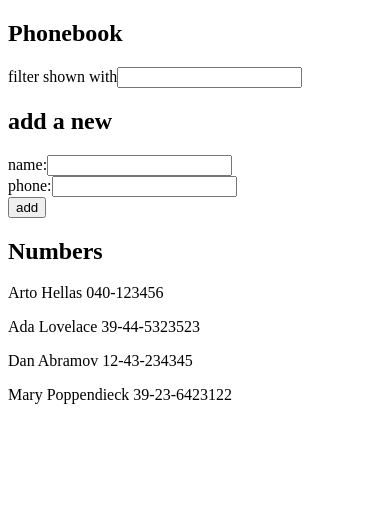
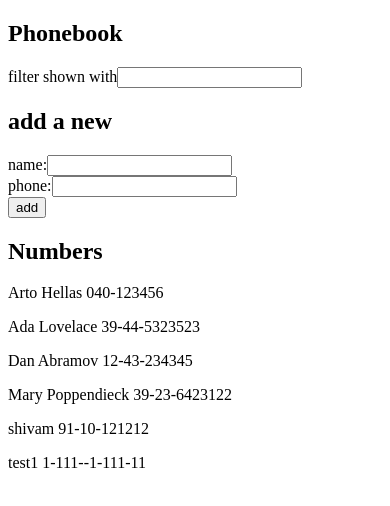
Before and after one commit to shilohchis/fullstackopen, a React (Create React App) app in the folder part2/phonebook/: page / in a window 390 px wide. Shown: the top 506 px of the page. Built offline with nearby package versions, Linux system fonts and the light colour scheme; data requests are answered from the project's data file.

Commit message:
Finish 2.15: Phonebook step7 & 2.16: Phonebook step8

```diff
--- a/part2/phonebook/db.json
+++ b/part2/phonebook/db.json
@@ -1,5 +1,5 @@
 {
-    "persons":[
+  "persons": [
     {
       "name": "Arto Hellas",
       "number": "040-123456",
@@ -19,6 +19,16 @@
       "name": "Mary Poppendieck",
       "number": "39-23-6423122",
       "id": 4
+    },
+    {
+      "name": "shivam",
+      "number": "91-10-121212",
+      "id": 5
+    },
+    {
+      "name": "test1",
+      "number": "1-111--1-111-11",
+      "id": 6
     }
   ]
 }
--- a/part2/phonebook/src/pages/App.js
+++ b/part2/phonebook/src/pages/App.js
@@ -4,14 +4,13 @@ import Search from '../sections/Search';
 import FlatList from '../components/FlatList';
 import HeaderType from '../components/HeaderType';
 import _ from 'lodash';
-import axios from 'axios';
+import phonebook from '../services/phonebook';
 
 const App = () => {
     const [ showAll, setShowAll ] = useState(true);
     const [ search, setSearch ] = useState('');
     const [ newName, setNewName ] = useState('');
     const [ newPhone, setNewPhone ] = useState('');
-    const [ counter, setCounter ] = useState(1);
     const [ persons, setPersons ] = useState([]);
     const [filteredPersons, setFilteredPersons] = useState([]);
 
@@ -34,8 +33,11 @@ const App = () => {
         e.preventDefault();
         const find = persons.find( obj => obj.name.toLowerCase() === newName.toLowerCase() || obj.phone === newPhone );
         if(!find) {
-            setPersons([ ...persons, { name: newName, phone: newPhone, id: counter + 1 } ]);
-            setCounter(counter + 1);
+            phonebook.add({ name: newName, number: newPhone })
+                .then(resp => phonebook.list())
+                .then(list => {
+                    setPersons(list);
+                });
             resetInput();
         } else {
             alert(`${newName.toLowerCase() === find.name.toLowerCase() ? newName : newPhone} is already added to phonebook`);
@@ -71,10 +73,8 @@ const App = () => {
     };
 
     useEffect(() => {
-        axios.get('http://localhost:3001/persons')
-            .then( ({ data }) => {
-                setPersons(persons.concat(data))
-            });
+        phonebook.list()
+        .then(resp => setPersons(persons.concat( resp )));
     }, []);
 
     return (
--- /dev/null
+++ b/part2/phonebook/src/services/phonebook.js
@@ -0,0 +1,21 @@
+import axios from 'axios';
+
+const url = 'http://localhost:3001/persons';
+const add = (obj) => {
+    const req = axios.post(url, obj);
+    return req.then(resp => {
+        return resp.data;
+    });
+};
+
+const list = () => {
+    const req = axios.get(url);
+    return req.then(resp => {
+        return resp.data;
+    });
+};
+
+export default {
+    add,
+    list
+}
```
Lines whose indentation alone changed are shown as unchanged.
